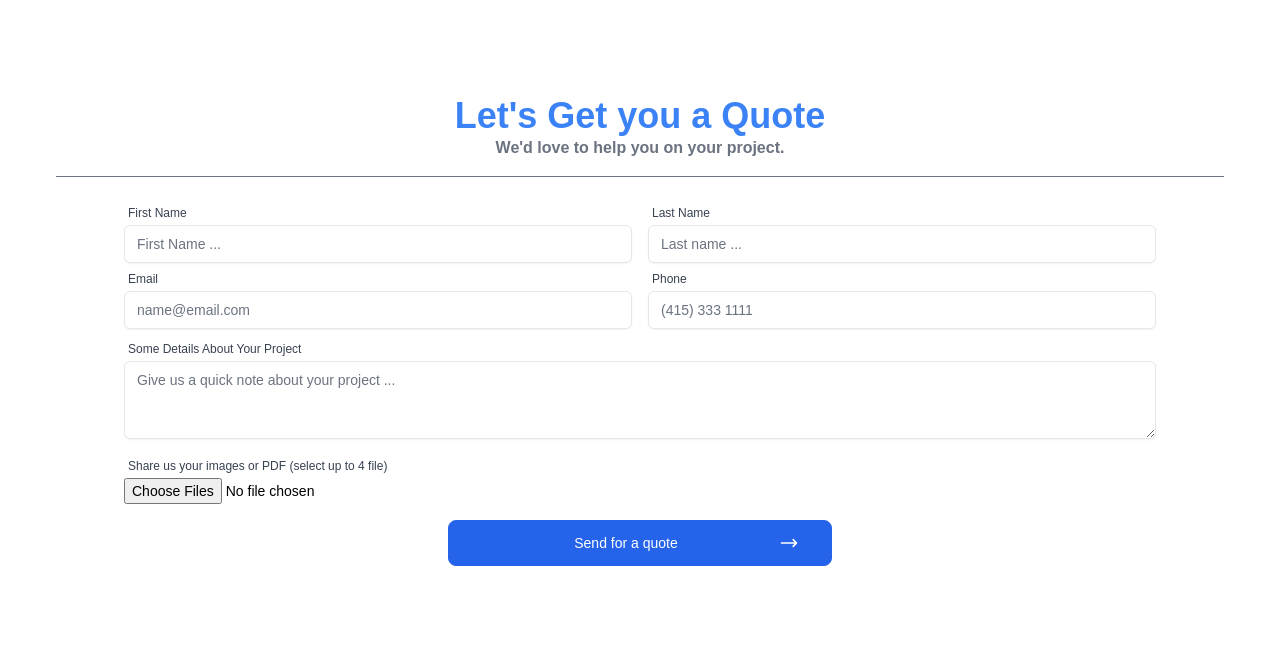
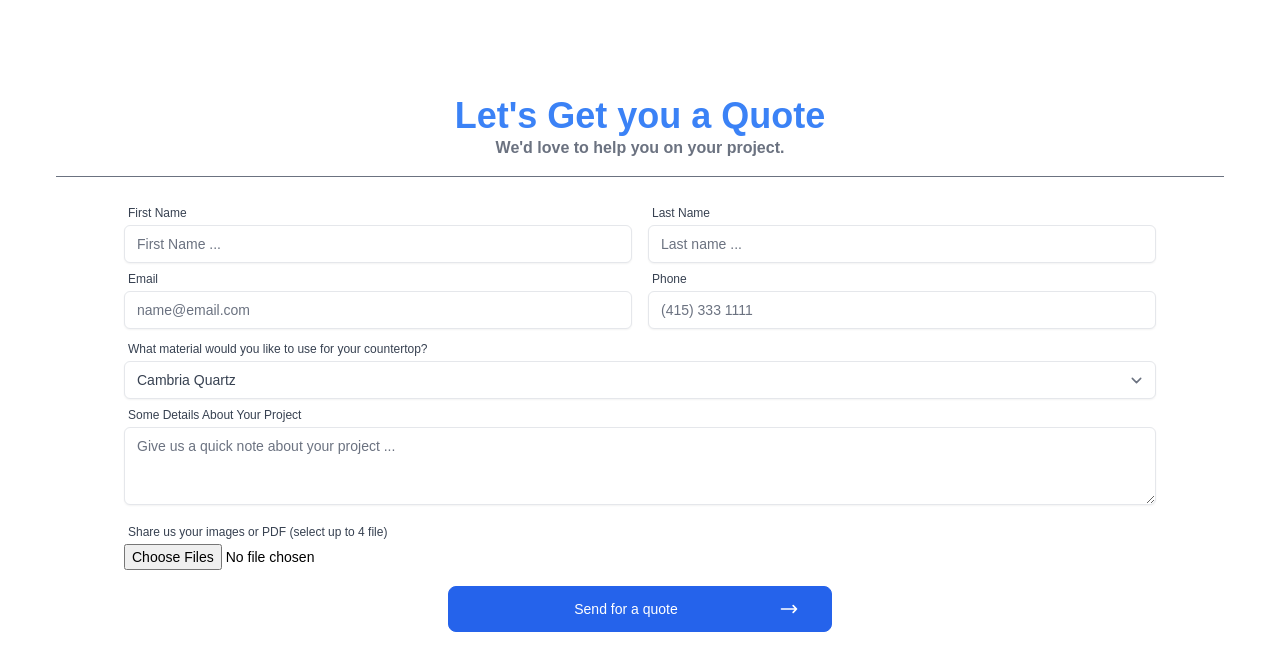
Before and after one commit to aldrintm/homeshow_quote_form, a Next.js app: page /quote in a window 1280 px wide. Shown: the top 670 px of the page. Built offline with nearby package versions, Linux system fonts and the light colour scheme.

Commit message:
added select items for materials

```diff
--- a/components/QuoteForm.jsx
+++ b/components/QuoteForm.jsx
@@ -93,6 +93,38 @@ const QuoteForm = () => {
             </div>
           </div>
 
+          {/* Select Type of material for quote */}
+          <div className='grid grid-cols-1 gap-4 p-1 md:mx-8'>
+            <div>
+              <label
+                htmlFor='material'
+                className='block text-xs font-light text-gray-700 ml-1'
+              >
+                {' '}
+                What material would you like to use for your countertop?{' '}
+              </label>
+
+              <select
+                name='material'
+                id='material'
+                className='mt-1 w-full rounded-md border-gray-200 shadow-sm text-xs md:text-sm text-gray-700'
+              >
+                <option value='cambria'>Cambria Quartz</option>
+                <option value='caesarstone'>Caesarstone Quartz</option>
+                <option value='silestone'>Silestone Quartz</option>
+                <option value='vadara'>Vadara Quartz</option>
+                <option value='viatera'>LG Viatera Quartz</option>
+                <option value='corian'>Corian Solid Surface</option>
+                <option value='himacs'>Hi-Macs Solid Surface</option>
+                <option value='wilsonart'>Wilsonart Solid Surface</option>
+                <option value='dekton'>Dekton/Neolith/Porcelain</option>
+                <option value='granite'>Granite Stone</option>
+                <option value='marble'>Marble Stone</option>
+                <option value='quartzite'>Quartzite Stone</option>
+              </select>
+            </div>
+          </div>
+
           {/* Text Area to Provide Project Details */}
           <div className='grid grid-cols-1 gap-4 p-1 md:mx-8'>
             <div className=''>
```
